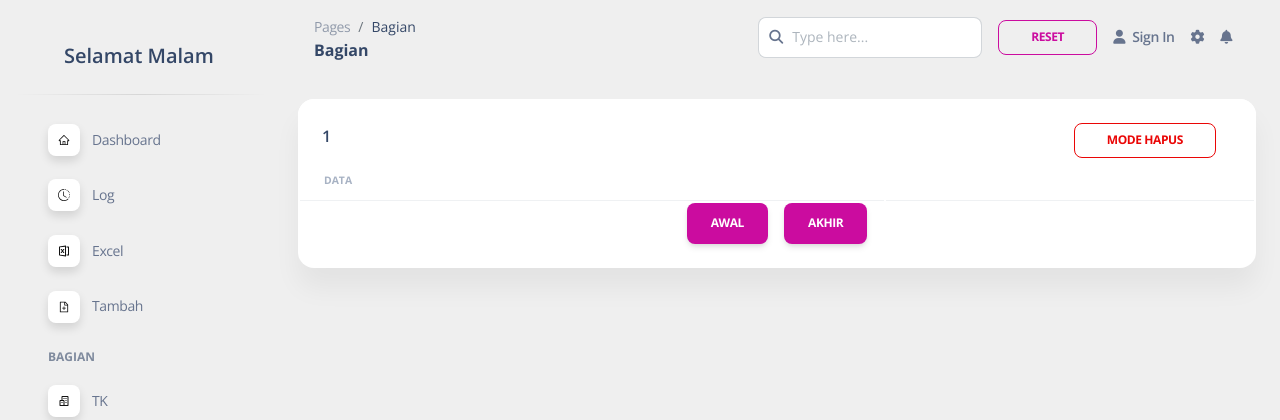
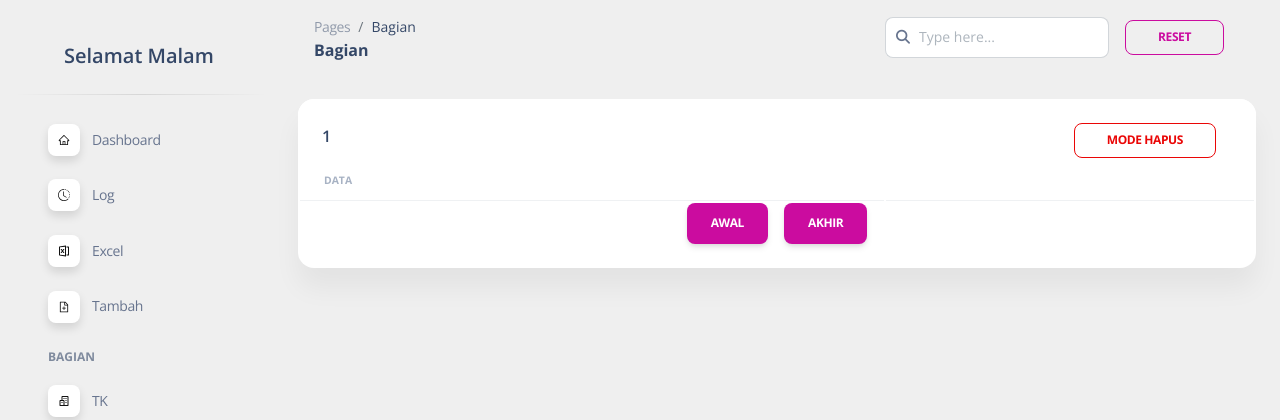
Before and after one commit to inimomon/website-hr, a PHP site: page /pages/bagian.php?unit=1 in a window 1280 px wide. Shown: the top 420 px of the page. Run offline with PHP 8.4, Linux system fonts and the light colour scheme; data that the repository does not hold is empty; some libraries are stand-ins or nearby versions.

Commit message:
perbaikan

```diff
--- a/pages/bagian.php
+++ b/pages/bagian.php
@@ -306,98 +306,7 @@ $unit = $_GET['unit'];
                 <button type="submit" class="btn btn-outline-primary btn-sm mb-0 me-3">Reset</button>
               </li>
             </form>
-            <li class="nav-item d-flex align-items-center">
-              <a href="javascript:;" class="nav-link text-body font-weight-bold px-0">
-                <i class="fa fa-user me-sm-1"></i>
-                <span class="d-sm-inline d-none">Sign In</span>
-              </a>
-            </li>
-            <li class="nav-item d-xl-none ps-3 d-flex align-items-center">
-              <a href="javascript:;" class="nav-link text-body p-0" id="iconNavbarSidenav">
-                <div class="sidenav-toggler-inner">
-                  <i class="sidenav-toggler-line"></i>
-                  <i class="sidenav-toggler-line"></i>
-                  <i class="sidenav-toggler-line"></i>
-                </div>
-              </a>
-            </li>
-            <li class="nav-item px-3 d-flex align-items-center">
-              <a href="javascript:;" class="nav-link text-body p-0">
-                <i class="fa fa-cog fixed-plugin-button-nav cursor-pointer"></i>
-              </a>
-            </li>
-            <li class="nav-item dropdown pe-2 d-flex align-items-center">
-              <a href="javascript:;" class="nav-link text-body p-0" id="dropdownMenuButton" data-bs-toggle="dropdown" aria-expanded="false">
-                <i class="fa fa-bell cursor-pointer"></i>
-              </a>
-              <ul class="dropdown-menu  dropdown-menu-end  px-2 py-3 me-sm-n4" aria-labelledby="dropdownMenuButton">
-                <li class="mb-2">
-                  <a class="dropdown-item border-radius-md" href="javascript:;">
-                    <div class="d-flex py-1">
-                      <div class="my-auto">
-                        <img src="../assets/img/team-2.jpg" class="avatar avatar-sm  me-3 ">
-                      </div>
-                      <div class="d-flex flex-column justify-content-center">
-                        <h6 class="text-sm font-weight-normal mb-1">
-                          <span class="font-weight-bold">New message</span> from Laur
-                        </h6>
-                        <p class="text-xs text-secondary mb-0 ">
-                          <i class="fa fa-clock me-1"></i>
-                          13 minutes ago
-                        </p>
-                      </div>
-                    </div>
-                  </a>
-                </li>
-                <li class="mb-2">
-                  <a class="dropdown-item border-radius-md" href="javascript:;">
-                    <div class="d-flex py-1">
-                      <div class="my-auto">
-                        <img src="../assets/img/small-logos/logo-spotify.svg" class="avatar avatar-sm bg-gradient-dark  me-3 ">
-                      </div>
-                      <div class="d-flex flex-column justify-content-center">
-                        <h6 class="text-sm font-weight-normal mb-1">
-                          <span class="font-weight-bold">New album</span> by Travis Scott
-                        </h6>
-                        <p class="text-xs text-secondary mb-0 ">
-                          <i class="fa fa-clock me-1"></i>
-                          1 day
-                        </p>
-                      </div>
-                    </div>
-                  </a>
-                </li>
-                <li>
-                  <a class="dropdown-item border-radius-md" href="javascript:;">
-                    <div class="d-flex py-1">
-                      <div class="avatar avatar-sm bg-gradient-secondary  me-3  my-auto">
-                        <svg width="12px" height="12px" viewBox="0 0 43 36" version="1.1" xmlns="http://www.w3.org/2000/svg" xmlns:xlink="http://www.w3.org/1999/xlink">
-                          <title>credit-card</title>
-                          <g stroke="none" stroke-width="1" fill="none" fill-rule="evenodd">
-                            <g transform="translate(-2169.000000, -745.000000)" fill="#FFFFFF" fill-rule="nonzero">
-                              <g transform="translate(1716.000000, 291.000000)">
-                                <g transform="translate(453.000000, 454.000000)">
-                                  <path class="color-background" d="M43,10.7482083 L43,3.58333333 C43,1.60354167 41.3964583,0 39.4166667,0 L3.58333333,0 C1.60354167,0 0,1.60354167 0,3.58333333 L0,10.7482083 L43,10.7482083 Z" opacity="0.593633743"></path>
-                                  <path class="color-background" d="M0,16.125 L0,32.25 C0,34.2297917 1.60354167,35.8333333 3.58333333,35.8333333 L39.4166667,35.8333333 C41.3964583,35.8333333 43,34.2297917 43,32.25 L43,16.125 L0,16.125 Z M19.7083333,26.875 L7.16666667,26.875 L7.16666667,23.2916667 L19.7083333,23.2916667 L19.7083333,26.875 Z M35.8333333,26.875 L28.6666667,26.875 L28.6666667,23.2916667 L35.8333333,23.2916667 L35.8333333,26.875 Z"></path>
-                                </g>
-                              </g>
-                            </g>
-                          </g>
-                        </svg>
-                      </div>
-                      <div class="d-flex flex-column justify-content-center">
-                        <h6 class="text-sm font-weight-normal mb-1">
-                          Payment successfully completed
-                        </h6>
-                        <p class="text-xs text-secondary mb-0 ">
-                          <i class="fa fa-clock me-1"></i>
-                          2 days
-                        </p>
-                      </div>
-                    </div>
-                  </a>
-                </li>
-              </ul>
+
             </li>
           </ul>
         </div>
--- a/pages/tambah.php
+++ b/pages/tambah.php
@@ -440,7 +440,6 @@ if ($_SERVER['REQUEST_METHOD'] === 'POST') {
                 <input type="file" id="gambar" name="gambar"><br><br>
 
                 <button type="submit" class="btn btn-outline-success btn-sm mb-0 me-3">Tambah Data</button>
-                    <a style="text-align: center;" href="../bagian/guru.php" class="btn btn-outline-warning btn-sm mb-0 me-3">Kembali</a>
             </form>
             </div>
 
```
